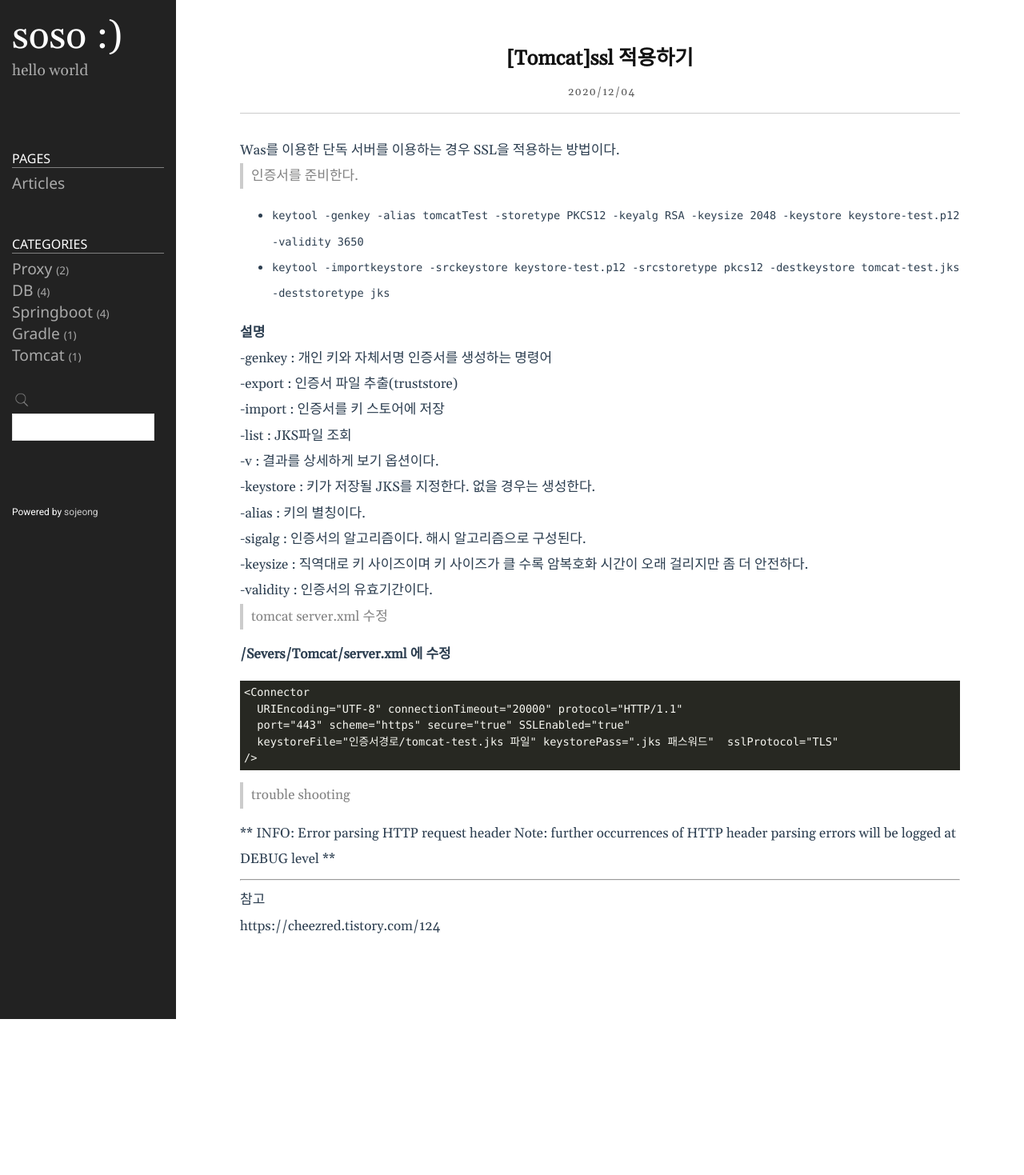
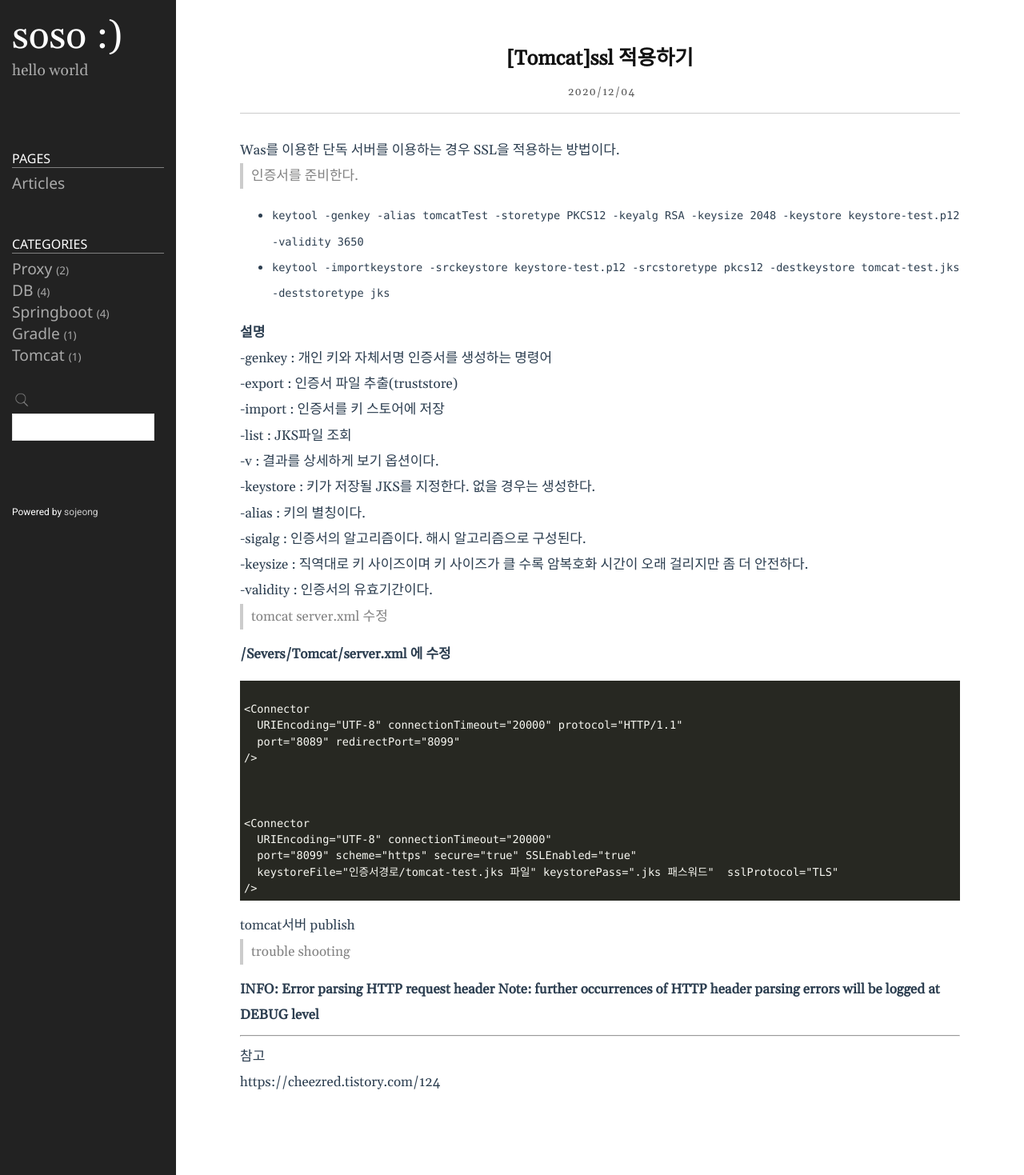
Before and after one commit to sosojeong2/sosojeong2.github.io, a Jekyll site: the page built from _posts/2020-12-04-Tomcat-ssl적용.markdown, in a window 1280 px wide. Shown: the whole page at 80% size. Built offline with Jekyll 4.4.1, drawn with Linux system fonts in a browser that asks for light colours; nearby versions of some CDN libraries; before the commit the page ends 1274 px from its top, so only the background shows below that.

Commit message:
게시글 추가

````diff
--- a/_posts/2020-12-04-Tomcat-ssl.markdown
+++ b/_posts/2020-12-04-Tomcat-ssl적용.markdown
@@ -32,16 +32,26 @@ Was를 이용한 단독 서버를 이용하는 경우 SSL을 적용하는 방법
 **/Severs/Tomcat/server.xml 에 수정**
 
 ```console
+
 <Connector
   URIEncoding="UTF-8" connectionTimeout="20000" protocol="HTTP/1.1"
-  port="443" scheme="https" secure="true" SSLEnabled="true"
+  port="8089" redirectPort="8099"
+/>
+
+
+
+<Connector
+  URIEncoding="UTF-8" connectionTimeout="20000"
+  port="8099" scheme="https" secure="true" SSLEnabled="true"
   keystoreFile="인증서경로/tomcat-test.jks 파일" keystorePass=".jks 패스워드"  sslProtocol="TLS"
 />
 ```
 
+tomcat서버 publish
+
 > trouble shooting
 
-** INFO: Error parsing HTTP request header Note: further occurrences of HTTP header parsing errors will be logged at DEBUG level **
+**INFO: Error parsing HTTP request header Note: further occurrences of HTTP header parsing errors will be logged at DEBUG level**
 
 <Listener className="org.apache.catalina.core.AprLifecycleListener" SSLEngine="on"/>
 
````
Also changed, not shown: _posts/2020-12-02-Springboot-ssl적용.markdown (renamed from _posts/2020-12-02-ssl.markdown), _posts/2020-12-02-https기본설명.markdown (renamed from _posts/2020-12-02-https.markdown).
